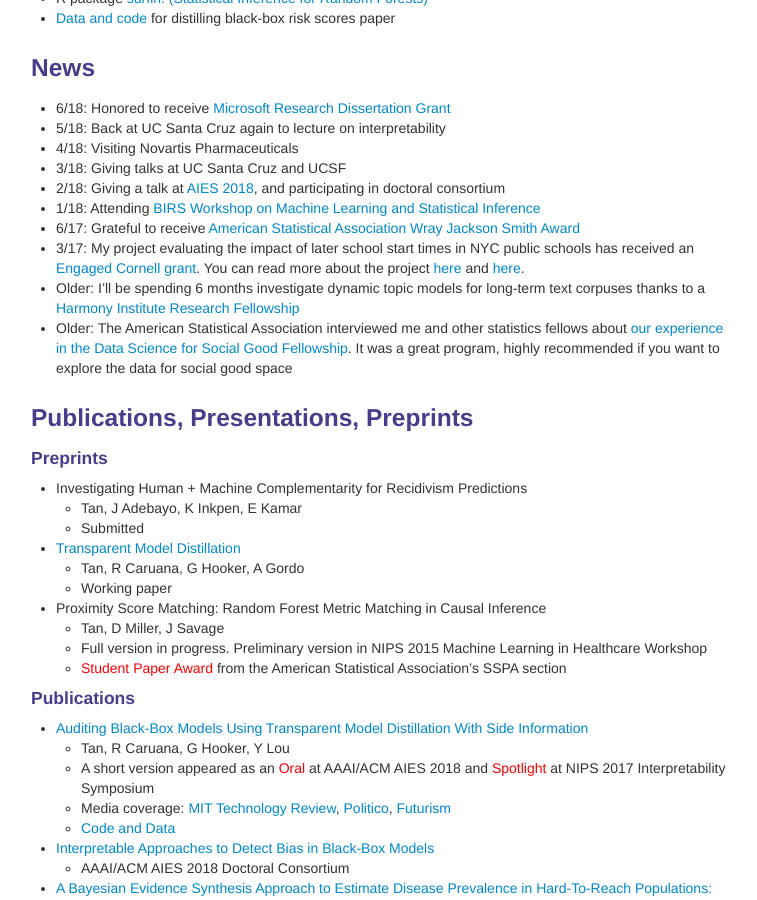
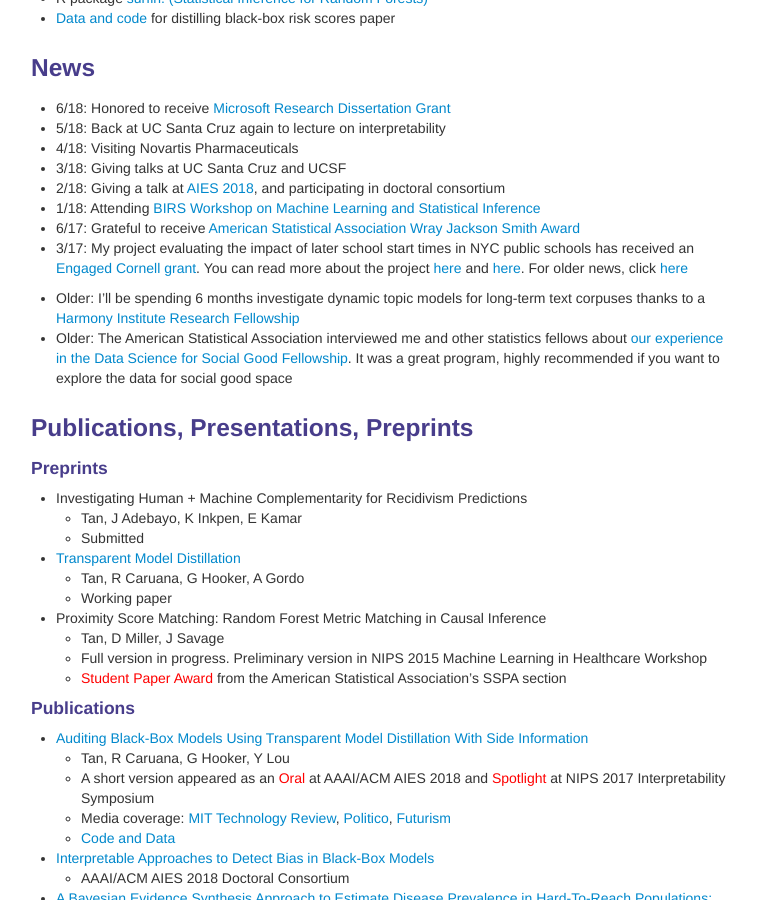
Before and after one commit to shftan/shftan.github.io, a Jekyll site: the page built from index.md, in a window 1280 px wide and 900 px high, scrolled down 464 px. Shown: the whole window, without its empty margins (259-1016 px from the left). Built offline with Jekyll 4.4.1, drawn with Linux system fonts in a browser that asks for light colours.

Commit message:
Update index.md

```diff
--- a/index.md
+++ b/index.md
@@ -32,6 +32,8 @@ Contact me at ht395 AT cornell.edu
 - 1/18: Attending [BIRS Workshop on Machine Learning and Statistical Inference](http://www.birs.ca/events/2018/5-day-workshops/18w5054)
 - 6/17: Grateful to receive [American Statistical Association Wray Jackson Smith Award](http://stattrak.amstat.org/2017/07/01/smithscholarship/)
 - 3/17: My project evaluating the impact of later school start times in NYC public schools has received an [Engaged Cornell grant](http://engaged.cornell.edu/recipient/2017-18-engaged-graduate-student-grant-recipients/). You can read more about the project [here](https://cals.cornell.edu/news/engaged-graduate-student-grants-fund-phd-students/) and [here](http://news.cornell.edu/stories/2017/04/engaged-graduate-student-grants-fund-16-phd-students).
+For older news, click [here]({{ BASE_PATH }}/oldernews.html)
+
 - Older: I'll be spending 6 months investigate dynamic topic models for long-term text corpuses thanks to a [Harmony Institute Research Fellowship](https://harmonylabs.org)
 - Older: The American Statistical Association interviewed me and other statistics fellows about [our experience in the Data Science for Social Good Fellowship](http://magazine.amstat.org/blog/2014/10/01/dssg/). It was a great program, highly recommended if you want to explore the data for social good space
 
```
